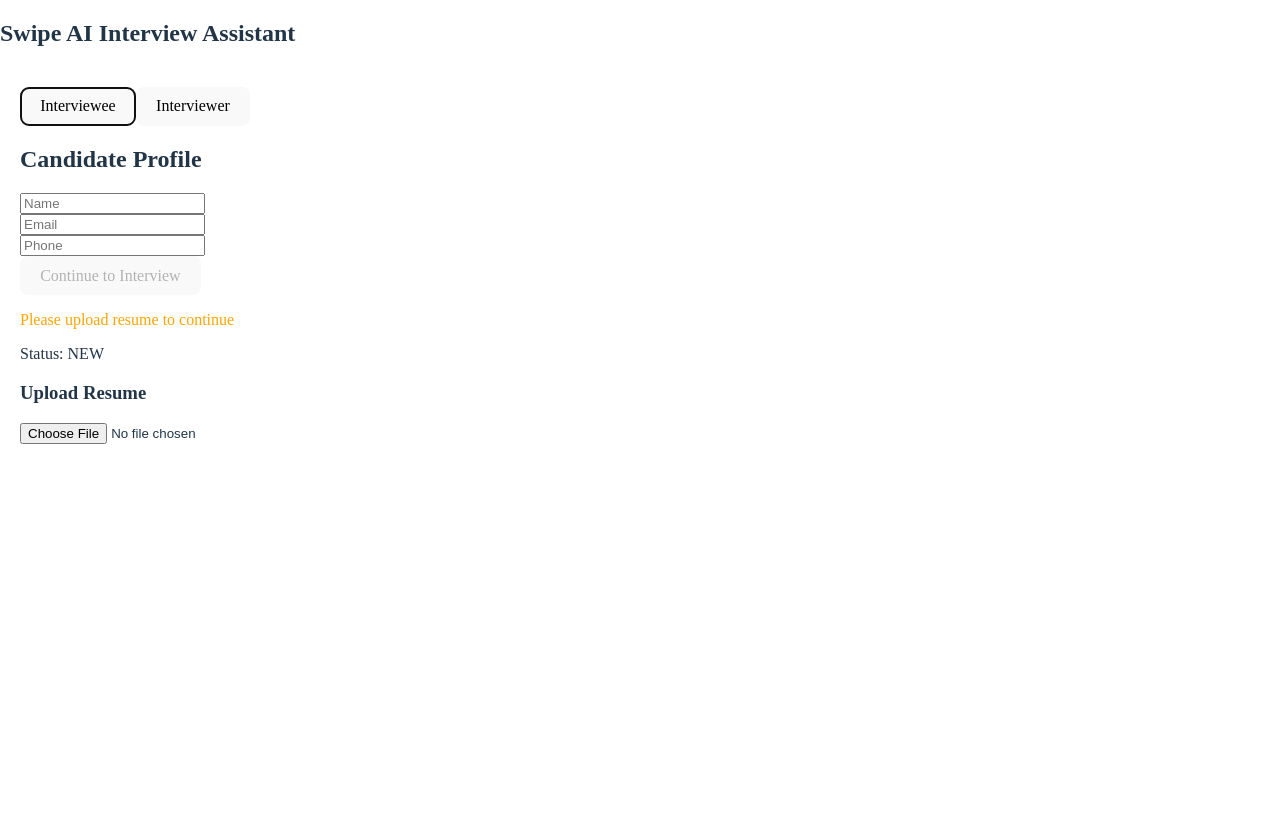
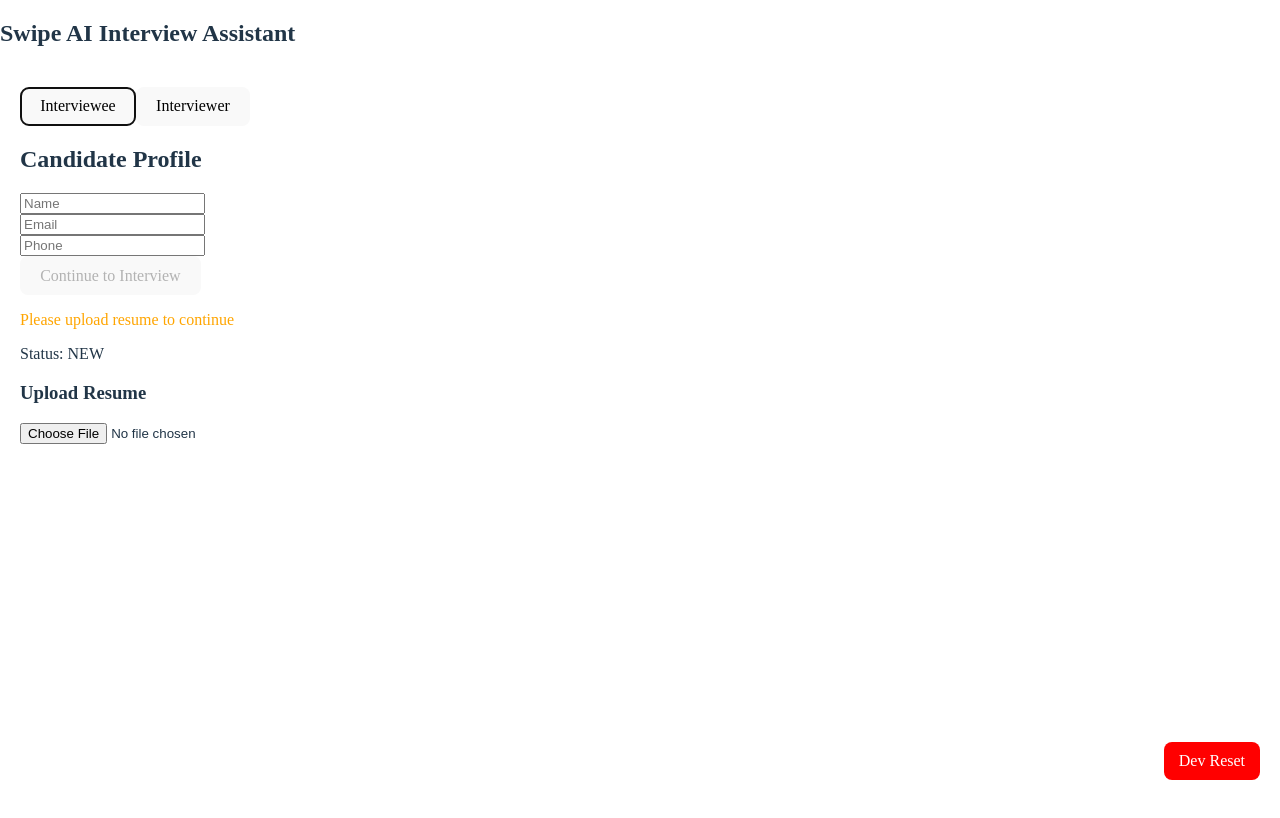
Before and after one commit to Adarsh833/swipe-ai-interview, a React (Vite) app: page / in a window 1280 px wide. Both pictures are taken after a click on the button "Interviewee". Built offline with nearby package versions, Linux system fonts and the light colour scheme.

Commit message:
added: persistence reload & dev reset btn

```diff
--- a/src/features/candidate/candidateSlice.ts
+++ b/src/features/candidate/candidateSlice.ts
@@ -11,7 +11,6 @@ export interface CandidateState {
   questions: string[];
   currentQuestionIndex: number;
   answers: string[];
-
 
   status: 'NEW' | 'READY' | 'IN_PROGRESS' | 'COMPLETED';
 }
@@ -69,6 +68,19 @@ const candidateSlice = createSlice({
         state.status = 'COMPLETED';
       }
     },
+
+    // ✅ CORRECT PLACE
+    resetInterview(state) {
+      state.id = crypto.randomUUID();
+      state.name = '';
+      state.email = '';
+      state.phone = '';
+      state.resumeText = '';
+      state.questions = [];
+      state.currentQuestionIndex = 0;
+      state.answers = [];
+      state.status = 'NEW';
+    },
   },
 });
 
@@ -80,6 +92,7 @@ export const {
   setResumeText,
   startInterview,
   submitAnswer,
+  resetInterview,
 } = candidateSlice.actions;
 
 export default candidateSlice.reducer;
--- a/src/pages/IntervieweePage.tsx
+++ b/src/pages/IntervieweePage.tsx
@@ -2,12 +2,13 @@ import { useDispatch, useSelector } from "react-redux";
 import type { RootState } from "../app/store";
 import { isValidEmail } from "../utils/validators";
 import InterviewFlow from "../components/interviewee/InterviewFlow";
-
+import { useState, useEffect } from "react";
 import {
   updateName,
   updateEmail,
   updatePhone,
   setStatus,
+  resetInterview,
 } from "../features/candidate/candidateSlice";
 import ResumeUploader from "../components/interviewee/ResumeUploader";
 
@@ -15,19 +16,89 @@ function IntervieweePage() {
   const dispatch = useDispatch();
   const candidate = useSelector((state: RootState) => state.candidate);
 
+  const [showResumeModal, setShowResumeModal] = useState(false);
+
   const isEmailValid = isValidEmail(candidate.email);
 
   const isProfileComplete =
-  candidate.name !== '' &&
-  candidate.phone !== '' &&
+    candidate.name !== "" &&
+    candidate.phone !== "" &&
     isEmailValid &&
-  candidate.resumeText !== '';
+    candidate.resumeText !== "";
 
-  if (candidate.status !== "NEW") {
-    return <InterviewFlow />;
+  // 🔥 Detect unfinished interview on mount
+  useEffect(() => {
+    if (candidate.status === "IN_PROGRESS") {
+      setShowResumeModal(true);
+    }
+  }, []);
+
+  // 🔴 Global Dev Reset Button (always visible in DEV)
+  const DevResetButton =
+    import.meta.env.DEV ? (
+      <button
+        style={{
+          position: "fixed",
+          bottom: 20,
+          right: 20,
+          backgroundColor: "red",
+          color: "white",
+          padding: "10px 15px",
+          border: "none",
+          borderRadius: "8px",
+          cursor: "pointer",
+          zIndex: 9999,
+        }}
+        onClick={() => {
+          localStorage.removeItem("persist:root");
+          dispatch(resetInterview());
+          window.location.reload();
+        }}
+      >
+        Dev Reset
+      </button>
+    ) : null;
+
+  // 1️⃣ Welcome Back Modal (Highest Priority)
+  if (showResumeModal) {
+    return (
+      <>
+        <div style={{ padding: 20, border: "1px solid gray" }}>
+          <h3>Welcome Back</h3>
+          <p>You have an unfinished interview.</p>
+
+          <button onClick={() => setShowResumeModal(false)}>
+            Resume Interview
+          </button>
+
+          <button
+            onClick={() => {
+              dispatch(resetInterview());
+              setShowResumeModal(false);
+            }}
+          >
+            Restart Interview
+          </button>
+        </div>
+
+        {DevResetButton}
+      </>
+    );
   }
 
+  // 2️⃣ If interview started, show InterviewFlow
+  if (candidate.status !== "NEW") {
     return (
+      <>
+        <InterviewFlow />
+        {DevResetButton}
+      </>
+    );
+  }
+
+  // 3️⃣ Default: Profile Form
+  return (
+    <>
       <div>
         <h2>Candidate Profile</h2>
 
@@ -63,14 +134,20 @@ function IntervieweePage() {
         >
           Continue to Interview
         </button>
-      {candidate.resumeText === '' && (
-  <p style={{ color: 'orange' }}>Please upload resume to continue</p>
+
+        {candidate.resumeText === "" && (
+          <p style={{ color: "orange" }}>
+            Please upload resume to continue
+          </p>
         )}
 
+        <p>Status: {candidate.status}</p>
 
-      <p>Status: {candidate.status}</p>
         <ResumeUploader />
       </div>
+
+      {DevResetButton}
+    </>
   );
 }
 
```
Lines whose indentation alone changed are shown as unchanged.
